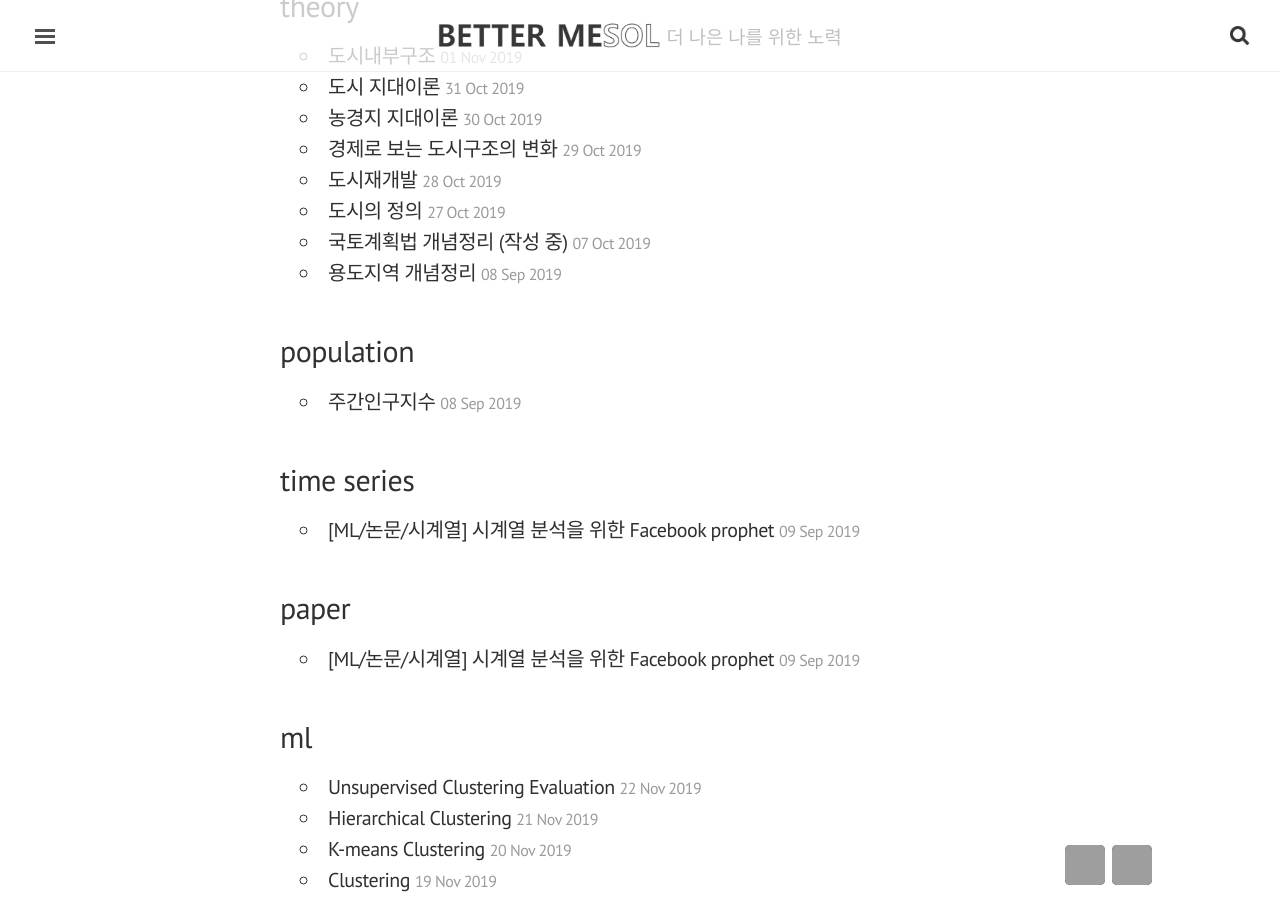
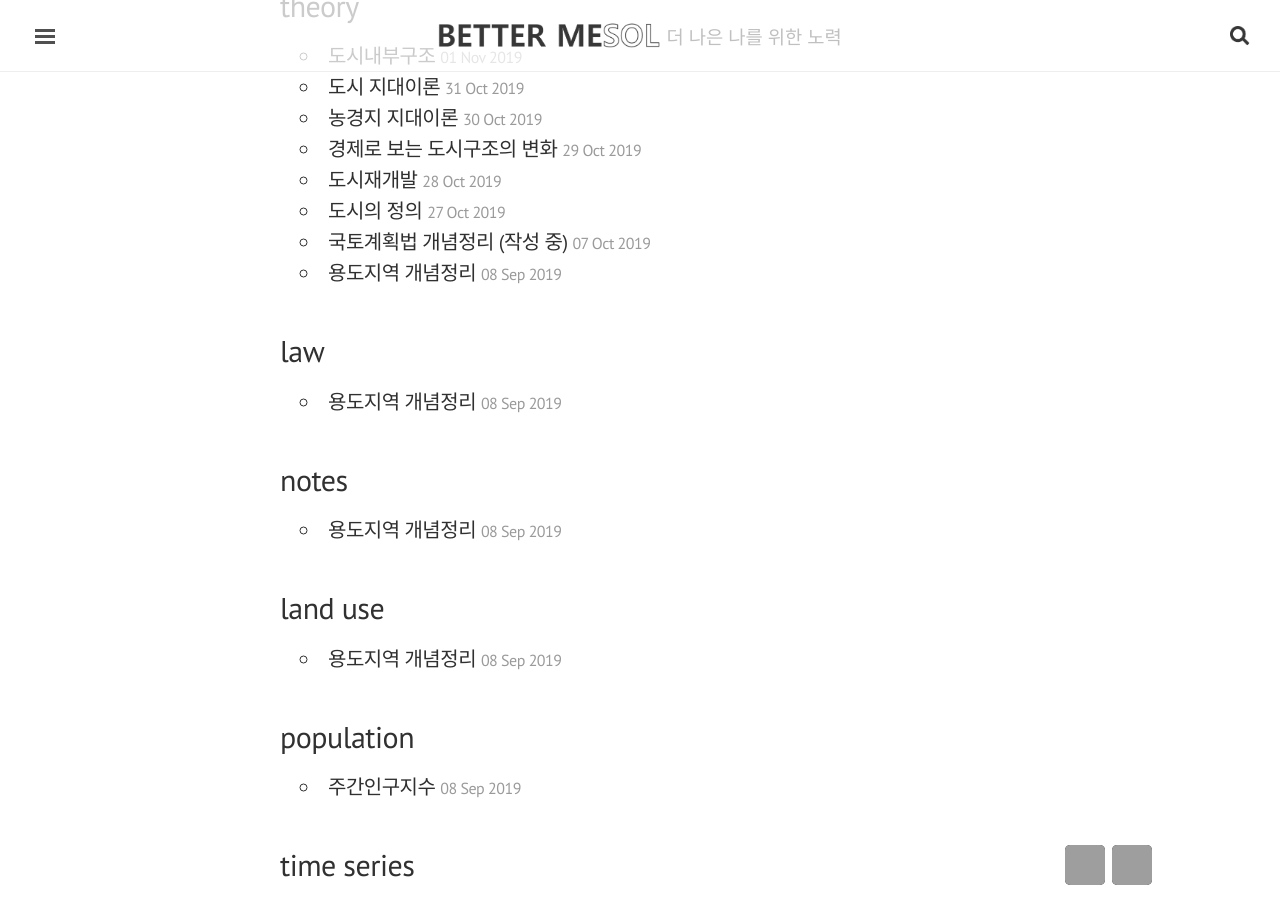
Before and after one commit to bettermesol/bettermesol.github.io, a Jekyll site: the page built from blog/tags.html, in a window 1280 px wide and 900 px high, scrolled down 1296 px. Built offline with Jekyll 4.4.1, drawn with Linux system fonts in a browser that asks for light colours; nearby versions of some CDN libraries; grey boxes are pictures that could not be loaded.

Commit message:
Update 2019-09-08-land use.md

```diff
--- a/_posts/2019-09-08-land use.md
+++ b/_posts/2019-09-08-land use.md
@@ -3,8 +3,8 @@ title: "용도지역 개념정리"
 excerpt: "도시(주상공녹)+관리+농림+보전"
 last_modified_at: 2019-09-07T16:20:02-05:00
 categories:
-  - notes
-tags: [urban, theory]
+  - Urban
+tags: [urban, theory, law, notes, land use]
 
 # table of contents
 toc : # true
```
